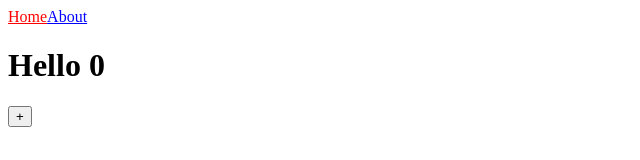
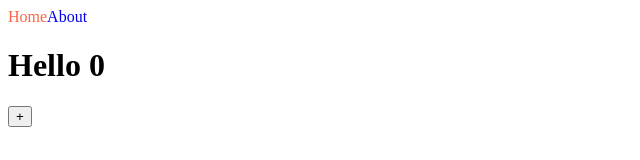
Before and after one commit to ohwoo-kwon/nextjs-intro, a Next.js app: page / in a window 1280 px wide. Shown: the top 160 px of the page, without its empty margins (0-640 px from the left). Built offline with nearby package versions, Linux system fonts and the light colour scheme.

Commit message:
1.4 CSS Modules

```diff
--- a/components/NavBar.js
+++ b/components/NavBar.js
@@ -1,16 +1,28 @@
 import Link from "next/link";
 import { useRouter } from "next/router";
+import styles from "./NavBar.module.css";
 
 export default function NavBar() {
   const router = useRouter();
-  console.log(router);
+
   return (
     <nav>
       <Link href="/">
-        <a style={{ color: router.pathname === "/" ? "red" : "blue" }}>Home</a>
+        <a
+          className={`${styles.link} ${
+            router.pathname === "/" ? styles.active : ""
+          }`}
+        >
+          Home
+        </a>
       </Link>
       <Link href="/about">
-        <a style={{ color: router.pathname === "/about" ? "red" : "blue" }}>
+        <a
+          className={[
+            styles.link,
+            router.pathname === "/about" ? styles.active : "",
+          ].join(" ")}
+        >
           About
         </a>
       </Link>
--- /dev/null
+++ b/components/NavBar.module.css
@@ -0,0 +1,7 @@
+.link {
+  text-decoration: none;
+}
+
+.active {
+  color: tomato;
+}
```
